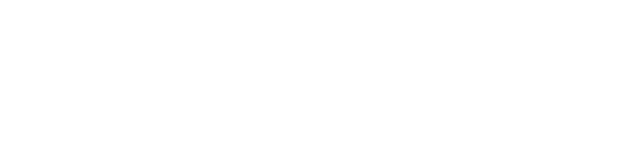
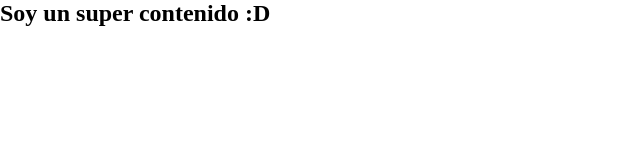
Before and after one commit to Josemi19/intro-git, a plain HTML site: page index.html in a window 1280 px wide. Shown: the whole page, without its empty margins (0-640 px from the left). Drawn offline with Linux system fonts and the light colour scheme.

Commit message:
ADD content

```diff
--- a/index.html
+++ b/index.html
@@ -13,7 +13,9 @@
         <!-- Aqui deberia ir el navbar -->
     </nav>
     <main>
-        <!-- Aqui deberia ir el contenido -->
+        <h2>
+            Soy un super contenido :D
+        </h2>
     </main>
     <footer>
         <!-- Aqui deberia ir el pie de pagina -->
```
